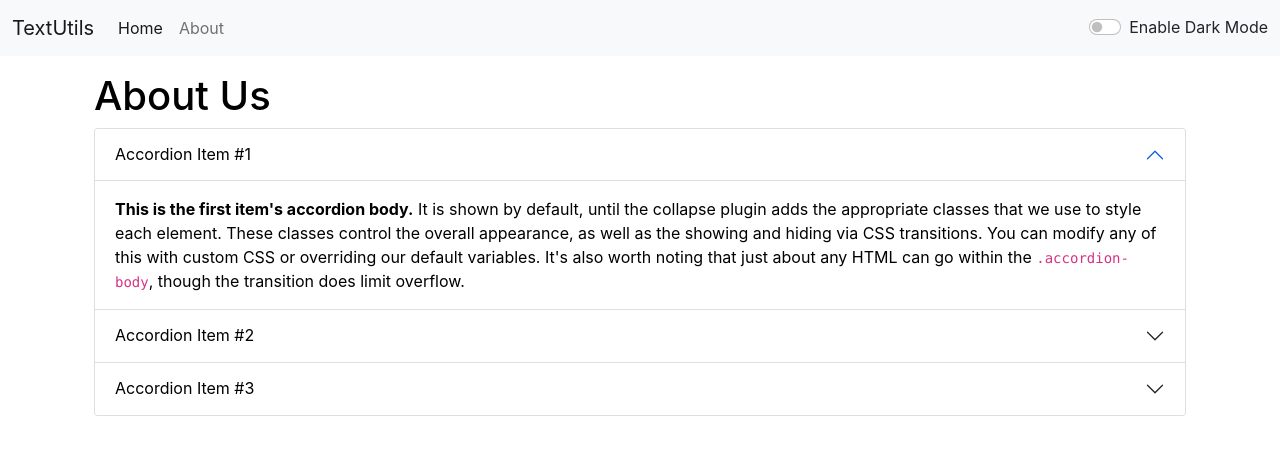
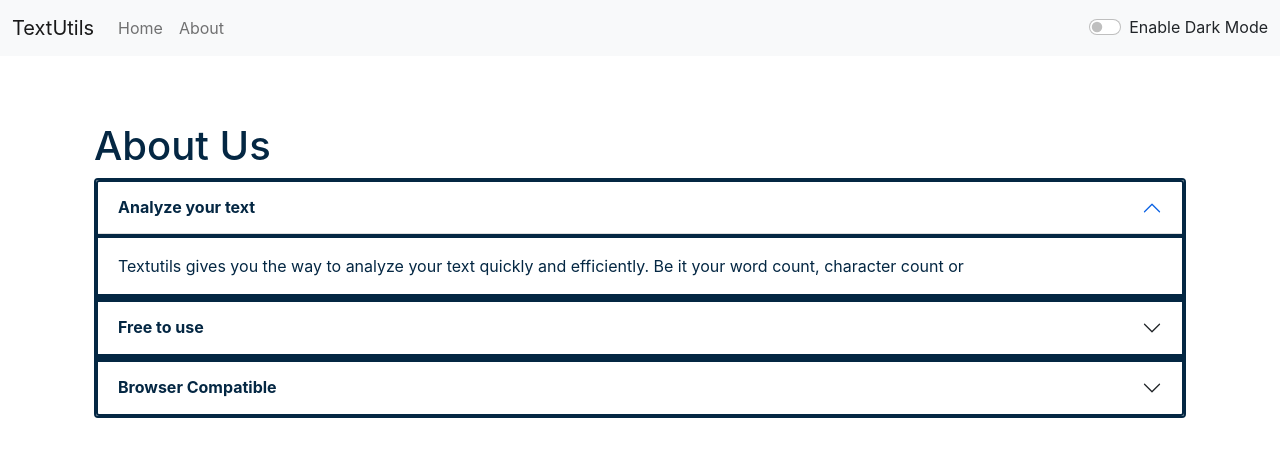
Before and after one commit to yashbhardwaj786/ReactJsLearning, a React (Create React App) app: page /about in a window 1280 px wide. Shown: the top 456 px of the page. Built offline with nearby package versions, Linux system fonts and the light colour scheme.

Commit message:
im=ncomplete

```diff
--- a/src/App.js
+++ b/src/App.js
@@ -45,7 +45,9 @@
         <div className="container my-3">
           <Switch>
             <Route exact path="/about">
-              <About />
+              <About
+              mode={mode}
+              />
             </Route>
             <Route exactexact path="/">
               <TextForm
--- a/src/components/About.js
+++ b/src/components/About.js
@@ -1,34 +1,16 @@
 import React, { useState } from "react";
 
-export default function About() {
+export default function About(props) {
 
-  const [myStyle, setMyStyle] = useState({
-    color: "black",
-    backgroundColor: "white",
-  });
-  const [btnText, setBtnText] = useState("Enable Dark Mode")
-
-  const toggleStyle = () => {
-    if(myStyle.color === 'black') {
-        setMyStyle({
-            color: "white",
-            backgroundColor: "black",
-            border: "1px solid white",
-          })
-          setBtnText("Enable Light Mode")
-    }
-    else {
-        setMyStyle({
-            color: "black",
-            backgroundColor: "white",
-          })
-          setBtnText("Enable Dark Mode")
-    }
-
+  const myStyle = {
+    color: props.mode ===  'dark' ? 'white' : '#042743',
+    backgroundColor: props.mode ===  'dark' ? 'rgb(36 74, 104)' : 'white',
+    border: '2px solid',
+    borderColor: props.mode === 'dark' ? 'white' : '#042743',
   }
 
   return (
-    <div className="container" style={myStyle}>
+    <div className="container" style={{color: props.mode ===  'dark' ? 'white' : '#042743'}}>
       <h1>About Us </h1>
       <div className="accordion" id="accordionExample">
         <div className="accordion-item" style={myStyle}>
@@ -42,7 +24,7 @@
               aria-controls="collapseOne"
               style={myStyle}
             >
-              Accordion Item #1
+              <strong> Analyze your text</strong>
             </button>
           </h2>
           <div
@@ -52,14 +34,7 @@
             data-bs-parent="#accordionExample"
           >
             <div className="accordion-body" style={myStyle}>
-              <strong>This is the first item's accordion body.</strong> It is
-              shown by default, until the collapse plugin adds the appropriate
-              classes that we use to style each element. These classes control
-              the overall appearance, as well as the showing and hiding via CSS
-              transitions. You can modify any of this with custom CSS or
-              overriding our default variables. It's also worth noting that just
-              about any HTML can go within the <code>.accordion-body</code>,
-              though the transition does limit overflow.
+            Textutils gives you the way to analyze your text quickly and efficiently.  Be it your word count, character count or
             </div>
           </div>
         </div>
@@ -74,7 +49,7 @@
               aria-controls="collapseTwo"
               style={myStyle}
             >
-              Accordion Item #2
+             <strong>  Free to use  </strong>
             </button>
           </h2>
           <div
@@ -84,14 +59,7 @@
             data-bs-parent="#accordionExample"
           >
             <div className="accordion-body" style={myStyle}>
-              <strong>This is the second item's accordion body.</strong> It is
-              hidden by default, until the collapse plugin adds the appropriate
-              classes that we use to style each element. These classes control
-              the overall appearance, as well as the showing and hiding via CSS
-              transitions. You can modify any of this with custom CSS or
-              overriding our default variables. It's also worth noting that just
-              about any HTML can go within the <code>.accordion-body</code>,
-              though the transition does limit overflow.
+            TextUtils is a free character count tool that provides instant character count and word count statistics for a given text. Textutils reports the number of words and characters. Thus it is suitable for writing text with word/character limit.
             </div>
           </div>
         </div>
@@ -106,7 +74,7 @@
               aria-controls="collapseThree"
               style={myStyle}
             >
-              Accordion Item #3
+            <strong>   Browser Compatible </strong>
             </button>
           </h2>
           <div
@@ -116,14 +84,7 @@
             data-bs-parent="#accordionExample"
           >
             <div className="accordion-body" style={myStyle}>
-              <strong>This is the third item's accordion body.</strong> It is
-              hidden by default, until the collapse plugin adds the appropriate
-              classes that we use to style each element. These classes control
-              the overall appearance, as well as the showing and hiding via CSS
-              transitions. You can modify any of this with custom CSS or
-              overriding our default variables. It's also worth noting that just
-              about any HTML can go within the <code>.accordion-body</code>,
-              though the transition does limit overflow.
+            This word counter software works in any web browser such as Chrome, Firefox, Opera, Internet Explorer, safari. It suits to count character in Facebook, blogs, books, pdfs, documents, Essays etc.
             </div>
           </div>
         </div>
--- a/src/components/Alert.js
+++ b/src/components/Alert.js
@@ -1,15 +1,20 @@
 import React from "react";
 
 function Alert(props) {
-    const capitalized = (word) => {
-        const lower =word.toLowerCase();
-        return lower.charAt(0).toUpperCase() + lower.slice(1);
-    }
+  const capitalized = (word) => {
+    const lower = word.toLowerCase();
+    return lower.charAt(0).toUpperCase() + lower.slice(1);
+  };
   return (
-    props.alert && <div>
-      <div className={`alert alert-${props.alert.type} alert-dismissible fade show`} role="alert">
-        <strong>{capitalized(props.alert.type)}</strong>: {props.alert.msg}
-      </div>
+    <div style={{height: '50px'}}>
+      {props.alert &&
+        <div
+          className={`alert alert-${props.alert.type} alert-dismissible fade show`}
+          role="alert"
+        >
+          <strong>{capitalized(props.alert.type)}</strong>: {props.alert.msg}
+
+      </div>}
     </div>
   );
 }
--- a/src/components/Navbar.js
+++ b/src/components/Navbar.js
@@ -25,7 +25,7 @@
         <div className="collapse navbar-collapse" id="navbarSupportedContent">
           <ul className="navbar-nav me-auto mb-2 mb-lg-0">
             <li className="nav-item">
-              <Link className="nav-link active" aria-current="page" to="/">
+              <Link className="nav-link" aria-current="page" to="/">
                 Home
               </Link>
             </li>
--- a/src/components/TextForm.js
+++ b/src/components/TextForm.js
@@ -5,14 +5,12 @@
   // text = "new text" // wrong way to set text
 
   const handleUpClick = () => {
-    // console.log("Upper case was clicked: " + text);
     let newText = text.toUpperCase();
     setText(newText);
     props.showAlert("Converted to uppercase!", "success");
   };
 
   const handleLwClick = () => {
-    // console.log("Lower case was clicked: " + text);
     let newText = text.toLowerCase();
     setText(newText);
     props.showAlert("Converted to lowercase!", "success");
@@ -25,14 +23,12 @@
   };
 
   const hanldeOnChange = (event) => {
-    // console.log("hanldeOnChange fired");
+
     setText(event.target.value);
   };
 
   const handleCopy = () => {
-    var text = document.getElementById("myBox")
-    text.select();
-    navigator.clipboard.writeText(text.value);
+    navigator.clipboard.writeText(text);
     props.showAlert("Copied to clipboard!", "success");
   }
 
@@ -66,7 +62,7 @@
       </div>
       <div className="container my-3" className="container" style={{color: props.mode==='dark' ? 'white' : '#042743'}}>
             <h2>Your Text Summary</h2>
-            <p>{text.split(" ").filter((element) => {return element.length > 0;}).length} words and {text.length} charatres</p>
+            <p>{text.split(/\s+/).filter((element) => {return element.length > 0;}).length} words and {text.length} charatres</p>
             <p>{0.008 * text.split(" ").length} Minutes read </p>
             <h2>Preview</h2>
             <p>{text.length > 0 ? text : "Enter something to preview it here"}</p>
```
